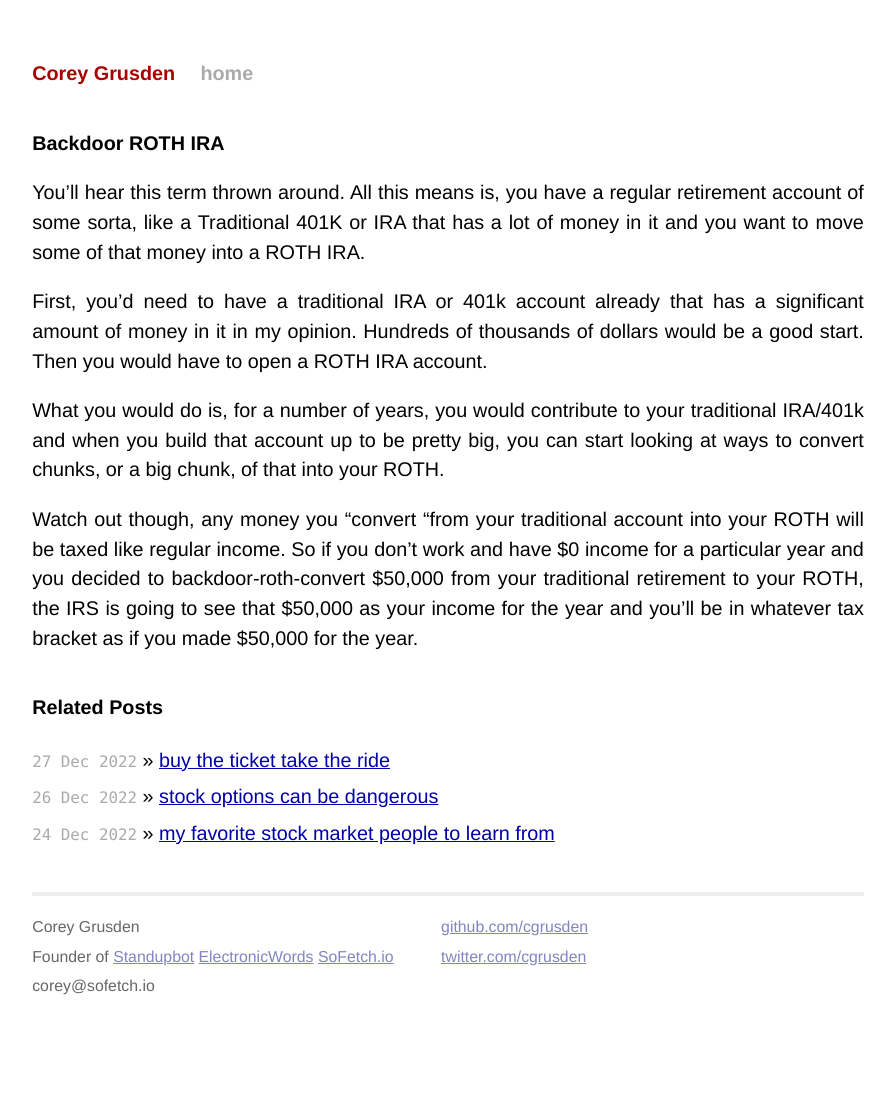
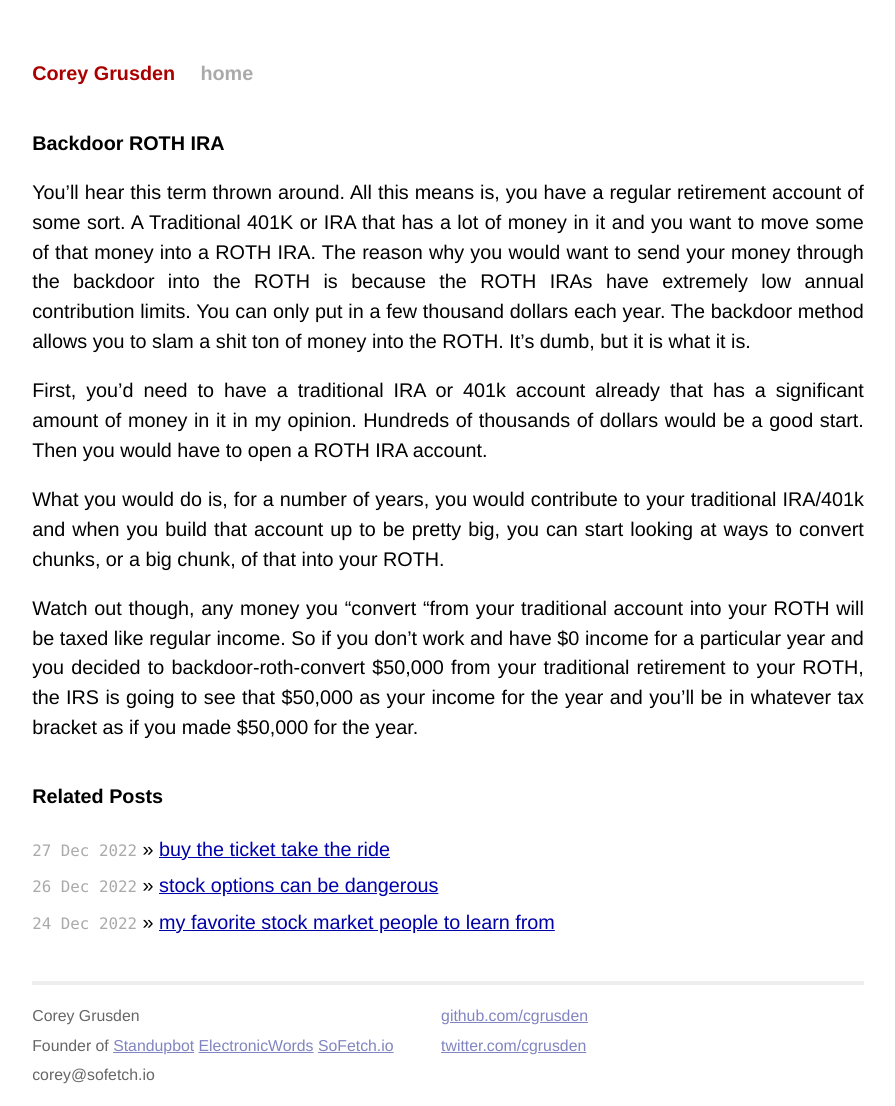
Before and after one commit to cgrusden/cgrusden.github.io, a Jekyll site: the page built from _posts/2022-12-20-backdoor-roth-ira.md, in a window 1280 px wide. Shown: the whole page, without its empty margins (192-1087 px from the left). Built offline with Jekyll 4.4.1, drawn with Linux system fonts in a browser that asks for light colours; before the commit the page ends 1017 px from its top, so only the background shows below that.

Commit message:
Explain why you want to use a backdoor roth

```diff
--- a/_posts/2022-12-20-backdoor-roth-ira.md
+++ b/_posts/2022-12-20-backdoor-roth-ira.md
@@ -5,7 +5,7 @@ category: 'finance'
 tags: 'personal'
 ---
 
-You’ll hear this term thrown around. All this means is, you have a regular retirement account of some sorta, like a Traditional 401K or IRA  that has a lot of money in it and you want to move some of that money into a ROTH IRA.
+You’ll hear this term thrown around. All this means is, you have a regular retirement account of some sort. A Traditional 401K or IRA that has a lot of money in it and you want to move some of that money into a ROTH IRA. The reason why you would want to send your money through the backdoor into the ROTH is because the ROTH IRAs have extremely low annual contribution limits. You can only put in a few thousand dollars each year. The backdoor method allows you to slam a shit ton of money into the ROTH. It's dumb, but it is what it is.
 
 First, you’d need to have a traditional IRA or 401k account already that has a significant amount of money in it in my opinion. Hundreds of thousands of dollars would be a good start. Then you would have to open a ROTH IRA account.
 
```
